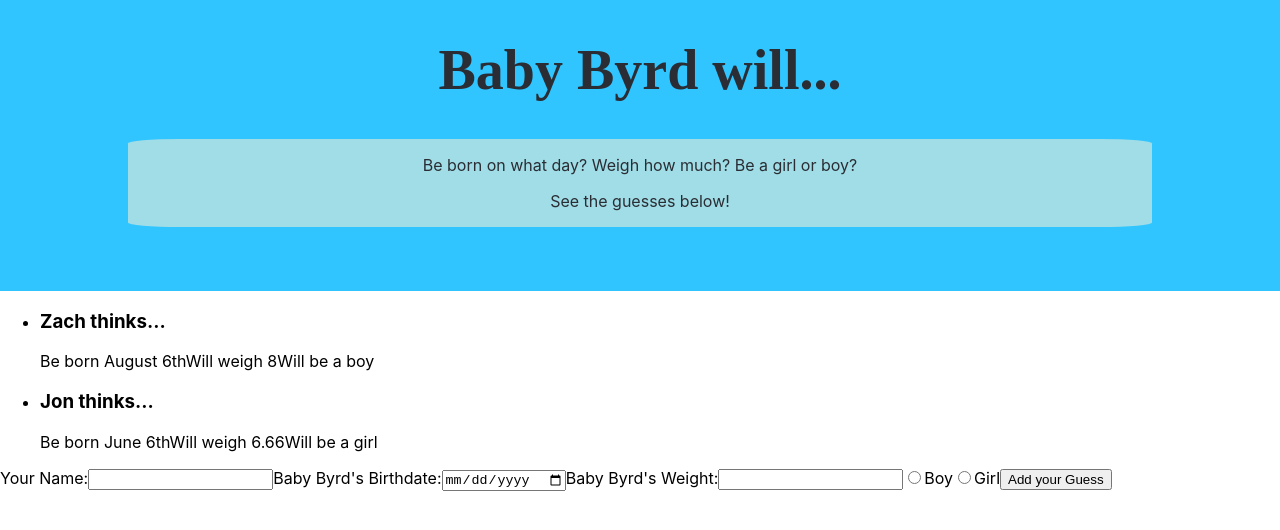
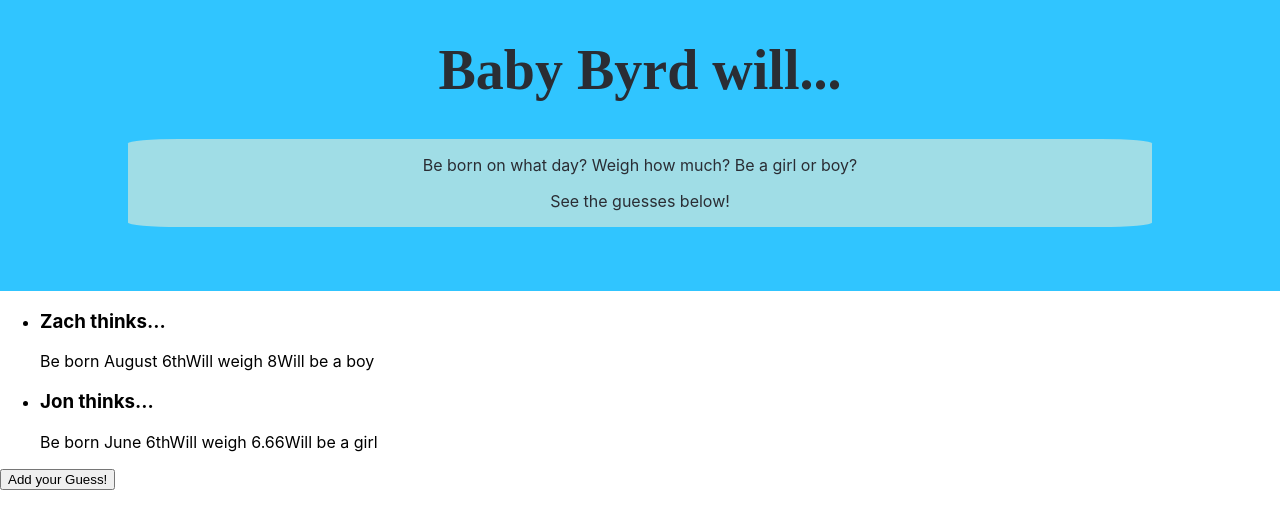
Before and after one commit to ZachBarbre/baby-byrd-game-client, a React (Create React App) app: page / in a window 1280 px wide. Shown: the top 530 px of the page. Built offline with nearby package versions, Linux system fonts and the light colour scheme.

Commit message:
add button to hide guess form until click

```diff
--- a/src/components/AddGuess.jsx
+++ b/src/components/AddGuess.jsx
@@ -7,6 +7,7 @@ const AddGuess = () => {
   const [birthDate, setBirthDate] = useState('');
   const [babyWeight, setBabyWeight] = useState('');
   const [sex, setSex] = useState('');
+  const [showForm, setShowForm] = useState(false);
   const [value, dispach] = useContext(StateContext);
 
   const handleSubmit = (e) => {
@@ -25,10 +26,12 @@ const AddGuess = () => {
     setBirthDate('');
     setBabyWeight('');
     setSex('');
+    setShowForm(false);
   }
 
   return(
     <section>
+      {showForm ?
         <form onSubmit={e => handleSubmit(e)}>
           <label>
             Your Name:
@@ -79,6 +82,9 @@ const AddGuess = () => {
           </label>
           <button type="submit">Add your Guess</button>
         </form>
+      :
+      <button type="button" onClick={() => setShowForm(!showForm)}>Add your Guess!</button>
+      }
     </section>
   )
 }
```
Lines whose indentation alone changed are shown as unchanged.
